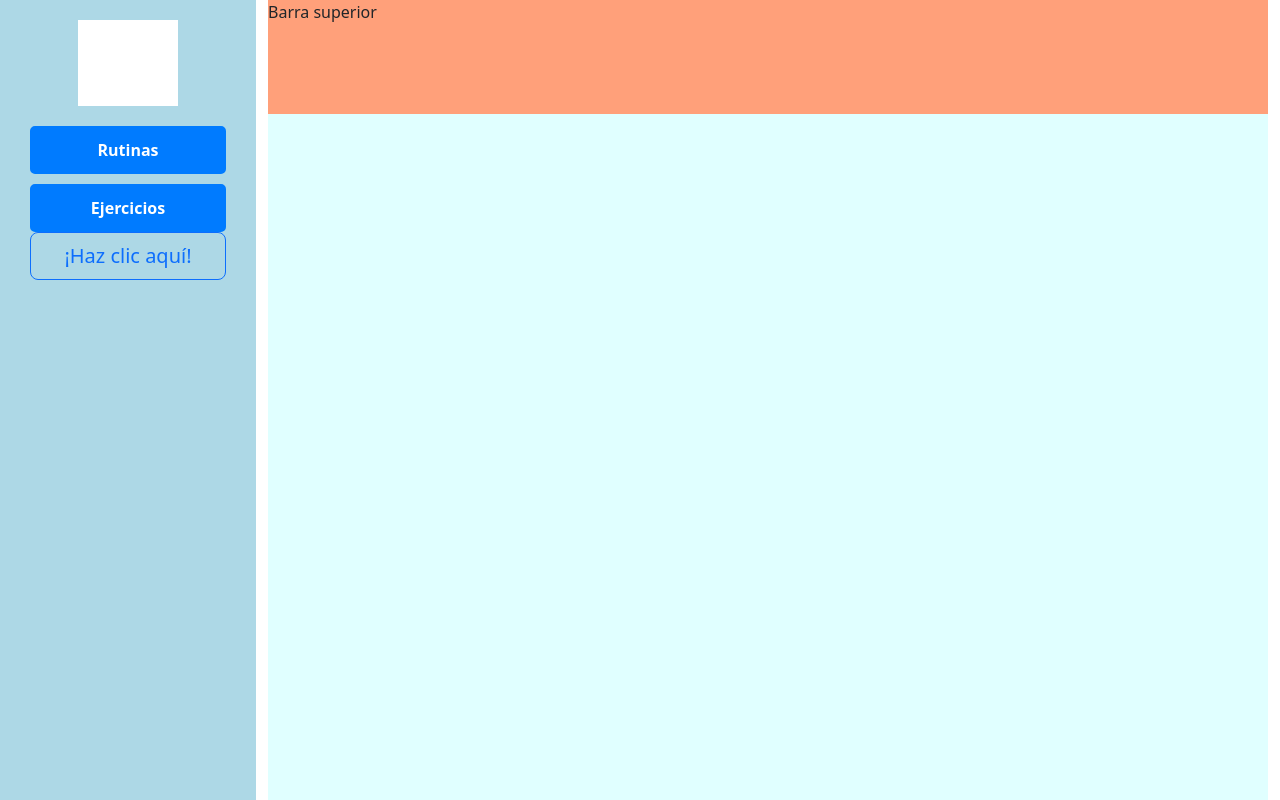
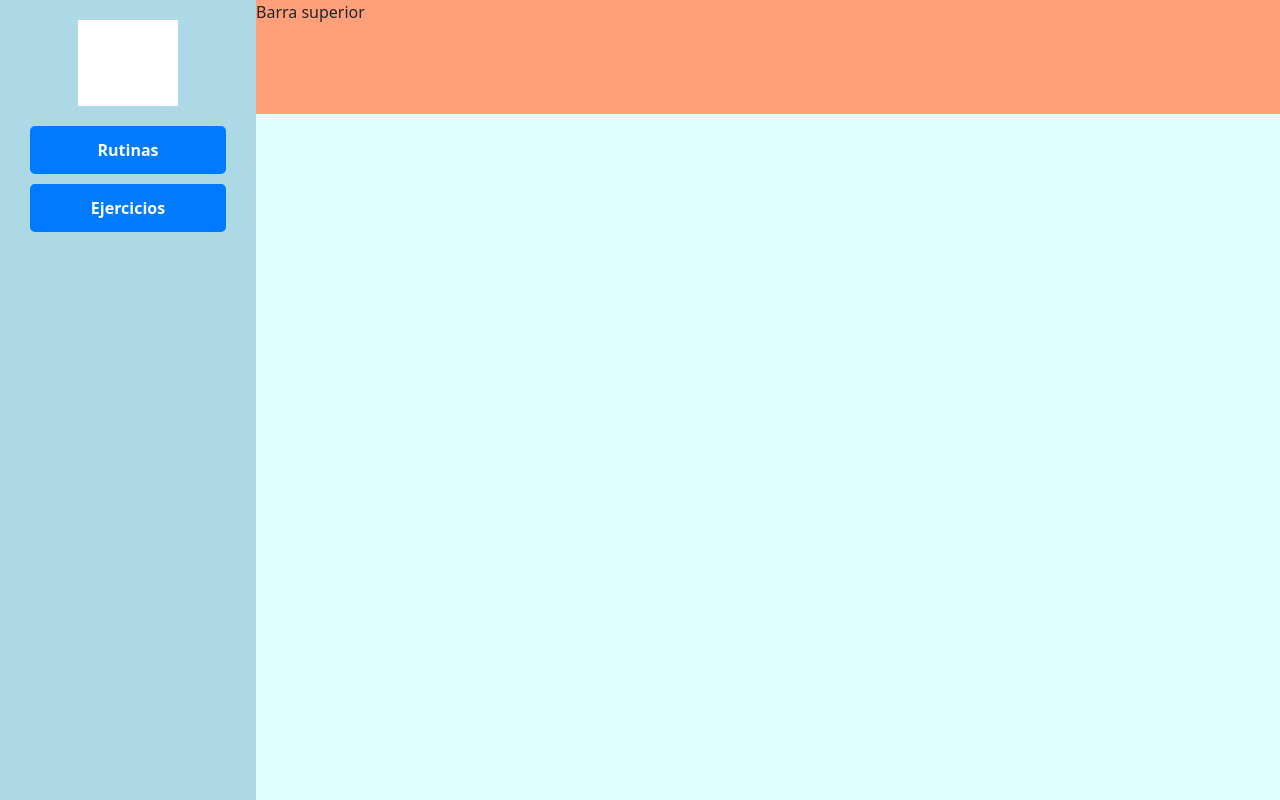
Before and after one commit to SII-Informatica-UMA/ciklum-el-grifo, an Angular app in the folder Proyecto-microservicio/: page / in a window 1280 px wide. Built offline with nearby package versions, Linux system fonts and the light colour scheme.

Commit message:
clase container funcional

```diff
--- a/Proyecto-microservicio/src/app/app.component.css
+++ b/Proyecto-microservicio/src/app/app.component.css
@@ -7,10 +7,11 @@ body{
     display: flex;
 }
 
-.container {
+.containerPrincipal {
     display: flex;
     flex-direction: column;
     flex:1;
+    padding: 0%;
 }
 
 .barraLateral{
--- a/Proyecto-microservicio/src/app/app.component.html
+++ b/Proyecto-microservicio/src/app/app.component.html
@@ -7,15 +7,11 @@
       <nav class="navegador">
         <a class="boton" routerLinkActive="active" routerLink ="/rutinas">Rutinas</a>
         <a class="boton" routerLinkActive="active" routerLink ="/ejercicios">Ejercicios</a>
-        <button type="button" class="btn btn-outline-primary btn-lg">
-          ¡Haz clic aquí!
-        </button>
-
 
       </nav>
     </div>
 
-    <div class="container">
+    <div class="containerPrincipal">
 
       <div class="barraSuperior">
         Barra superior
```
